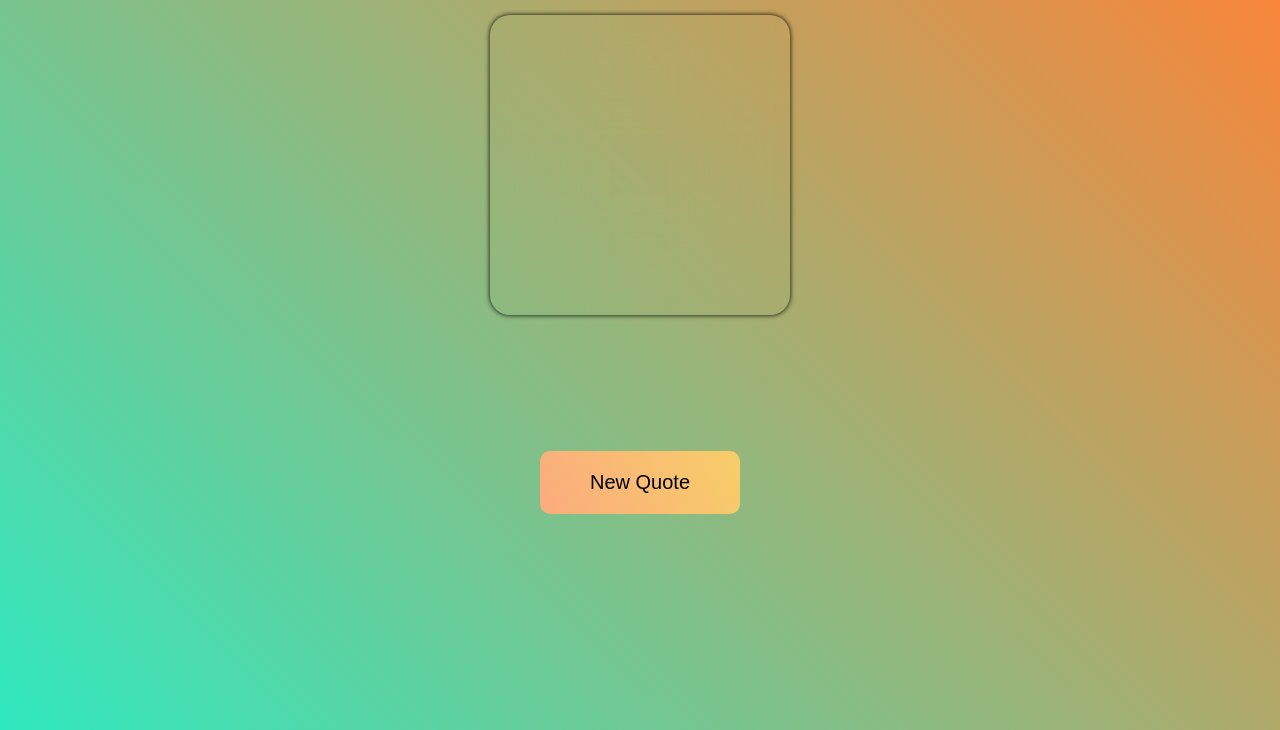
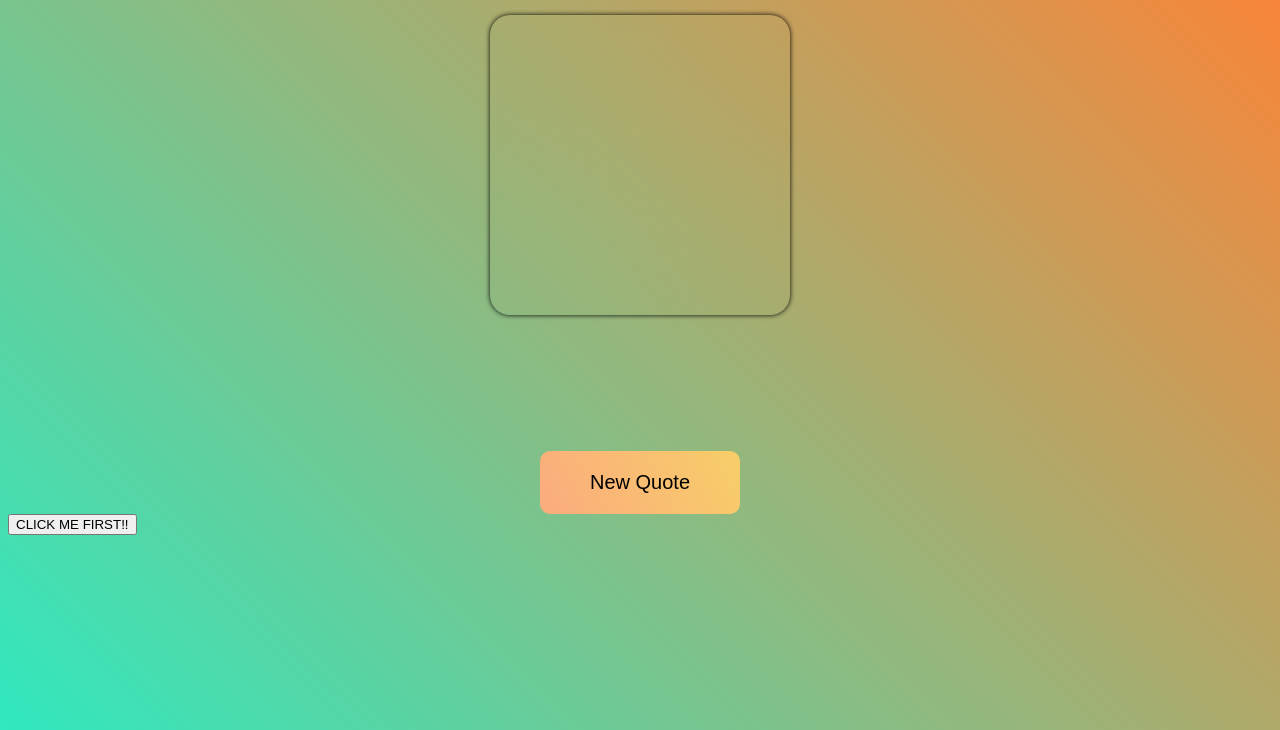
Before and after one commit to Cyborg2672/quotes, a plain HTML site: page index.html in a window 1280 px wide. Shown: the part 70-800 px from the top of the page. Drawn offline with Linux system fonts and the light colour scheme.

Commit message:
Update index.html

```diff
--- a/index.html
+++ b/index.html
@@ -20,6 +20,15 @@
     <center>
     	<br><br><br><br><br><br>
       <button class="button-three" onclick="newQuote()">New Quote</button></center>
+<script>
+      function play() {
+        var audio = document.getElementById("audio");
+        audio.play();
+      }
+    </script>
+
+    <input  type="button" value="CLICK ME FIRST!!" onclick="play()">
+    <audio id="audio" src="test.mp3"></audio>
 
     <script src="test.js"></script>
   </body>
```
